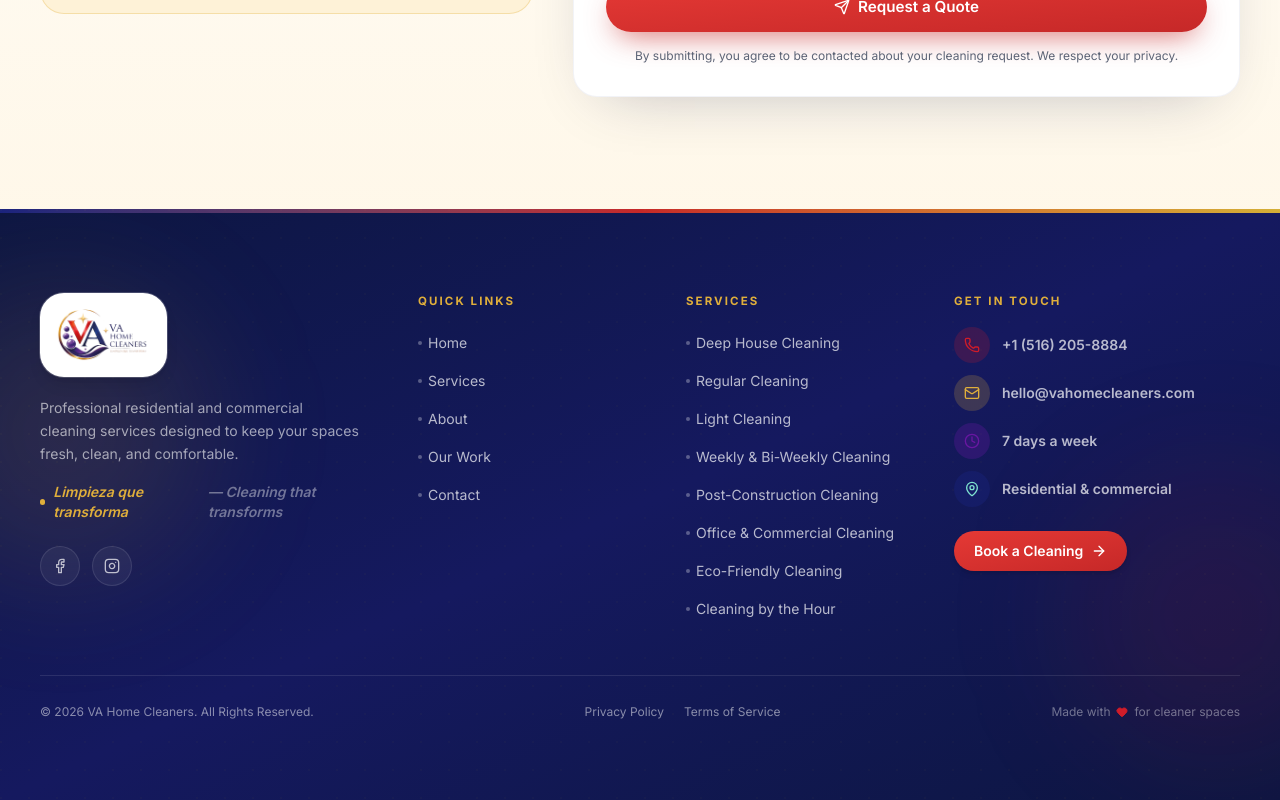
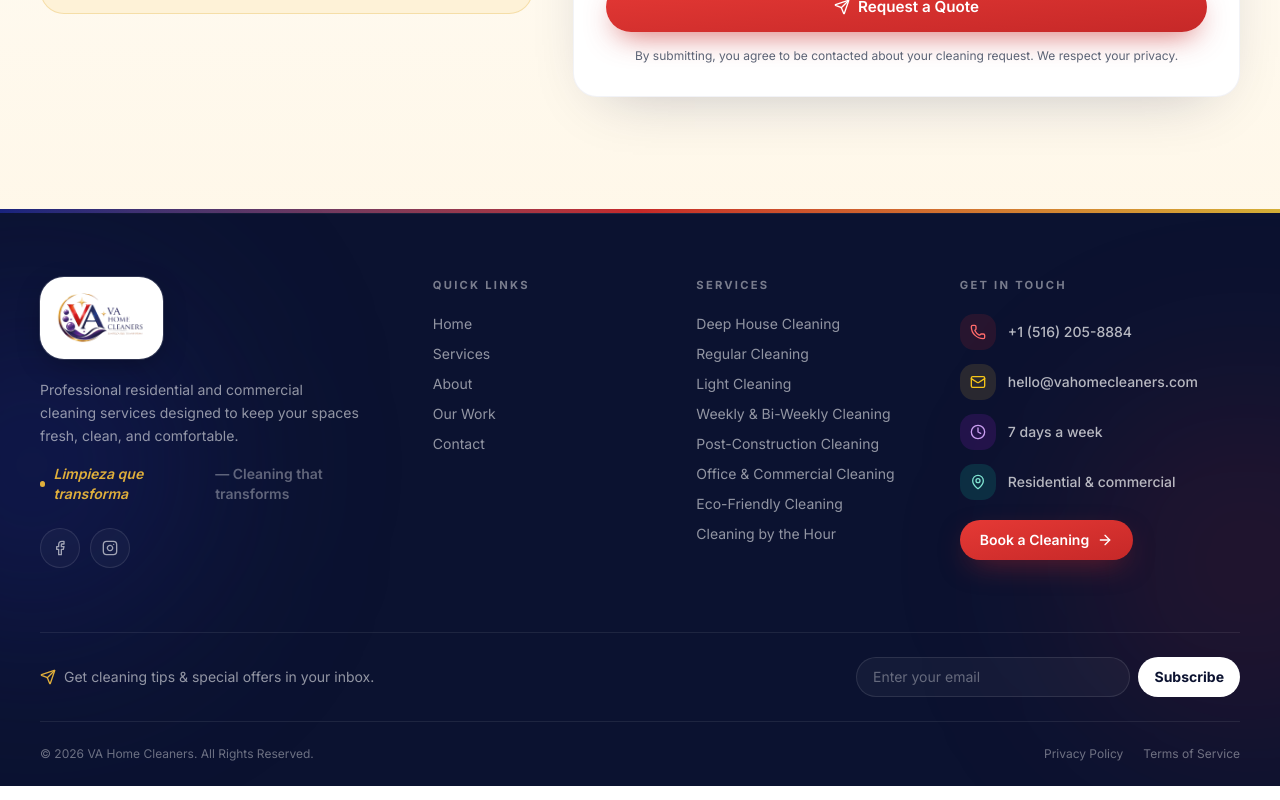
Before and after one commit to zaheerin2025/vahomes, a Next.js app: page / in a window 1280 px wide. Shown: the part 10020-10820 px from the top of the page. Built offline with nearby package versions, Linux system fonts and the light colour scheme.

Commit message:
05892ad1-354f-4742-8ba9-42b5343fdb5d

```diff
--- a/src/components/site/footer.tsx
+++ b/src/components/site/footer.tsx
@@ -2,7 +2,16 @@
 
 import * as React from "react";
 import Link from "next/link";
-import { Phone, Mail, Clock, ArrowRight, Facebook, Instagram, Heart, MapPin } from "lucide-react";
+import {
+  Phone,
+  Mail,
+  Clock,
+  ArrowRight,
+  Facebook,
+  Instagram,
+  MapPin,
+  Send,
+} from "lucide-react";
 import { Logo } from "@/components/brand/logo";
 import { SITE } from "@/lib/site";
 import { useI18n } from "@/lib/i18n/context";
@@ -30,33 +39,28 @@
   ];
 
   return (
-    <footer className="relative mt-auto overflow-hidden bg-gradient-to-br from-[#0D1642] via-[#15195F] to-[#0D1642] text-white">
+    <footer className="relative mt-auto overflow-hidden bg-[#0B1230] text-white">
       {/* top tricolor accent */}
       <div className="h-1 w-full bg-gradient-to-r from-[#1A237E] via-[#C62828] to-[#D4AF37]" />
 
+      {/* subtle top hairline glow */}
+      <div className="pointer-events-none absolute inset-x-0 top-1 h-px bg-gradient-to-r from-transparent via-white/10 to-transparent" />
+
       {/* glows */}
-      <div className="pointer-events-none absolute -left-20 top-20 h-72 w-72 rounded-full bg-gold/12 blur-3xl" />
-      <div className="pointer-events-none absolute -right-20 bottom-10 h-72 w-72 rounded-full bg-crimson/10 blur-3xl" />
-      {/* subtle dot pattern */}
-      <div
-        className="pointer-events-none absolute inset-0 opacity-[0.04]"
-        style={{
-          backgroundImage:
-            "radial-gradient(circle at 1px 1px, rgba(245,197,24,0.6) 1px, transparent 0)",
-          backgroundSize: "28px 28px",
-        }}
-      />
+      <div className="pointer-events-none absolute -left-32 top-24 h-80 w-80 rounded-full bg-[#1A237E]/40 blur-[100px]" />
+      <div className="pointer-events-none absolute -right-32 bottom-16 h-80 w-80 rounded-full bg-[#C62828]/15 blur-[100px]" />
 
-      <div className="relative mx-auto w-full max-w-7xl px-5 py-16 sm:px-8 lg:px-10 lg:py-20">
-        <div className="grid grid-cols-1 gap-10 lg:grid-cols-[1.5fr_1fr_1fr_1.3fr] lg:gap-12">
-          {/* ===== Brand column ===== */}
+      <div className="relative mx-auto w-full max-w-7xl px-5 sm:px-8 lg:px-10">
+        {/* ===== Top section: brand + link columns ===== */}
+        <div className="grid grid-cols-1 gap-12 py-14 lg:grid-cols-[1.6fr_1fr_1fr_1.3fr] lg:gap-12 lg:py-16">
+          {/* ----- Brand column ----- */}
           <div className="flex flex-col">
-            {/* Logo on a clean white brand card — keeps all logo colors visible */}
-            <div className="inline-flex w-fit items-center rounded-2xl bg-white p-4 shadow-lg ring-1 ring-white/20">
-              <Logo height={52} />
+            {/* Logo on a clean white brand card */}
+            <div className="inline-flex w-fit items-center rounded-2xl bg-white p-4 shadow-[0_8px_30px_-8px_rgba(0,0,0,0.4)] ring-1 ring-white/15">
+              <Logo height={50} />
             </div>
 
-            <p className="mt-5 max-w-xs text-sm leading-relaxed text-white/60">
+            <p className="mt-5 max-w-xs text-sm leading-relaxed text-white/55">
               {t("footer.description")}
             </p>
 
@@ -64,11 +68,13 @@
             <p className="mt-4 flex items-center gap-2 text-sm font-semibold italic text-gold">
               <span className="size-1.5 rounded-full bg-gold" />
               {SITE.tagline}
-              <span className="text-white/40">— {t("footer.taglineEn")}</span>
+              <span className="not-italic text-white/35">
+                — {t("footer.taglineEn")}
+              </span>
             </p>
 
             {/* Social */}
-            <div className="mt-6 flex items-center gap-3">
+            <div className="mt-6 flex items-center gap-2.5">
               {[
                 { icon: Facebook, label: "Facebook" },
                 { icon: Instagram, label: "Instagram" },
@@ -77,7 +83,7 @@
                   key={s.label}
                   href="#"
                   aria-label={s.label}
-                  className="grid size-10 place-items-center rounded-full border border-white/10 bg-white/5 text-white/70 transition-all hover:border-gold hover:bg-gold hover:text-navy"
+                  className="grid size-10 place-items-center rounded-full border border-white/10 bg-white/[0.03] text-white/60 transition-all hover:border-gold/50 hover:bg-gold hover:text-[#0B1230]"
                 >
                   <s.icon className="size-4" />
                 </a>
@@ -85,104 +91,126 @@
             </div>
           </div>
 
-          {/* ===== Quick Links ===== */}
-          <FooterCol title={t("footer.quickLinks")}>
+          {/* ----- Quick Links ----- */}
+          <FooterColumn title={t("footer.quickLinks")}>
             {navLinks.map((link) => (
-              <FooterLink key={link.href} href={link.href}>
+              <FooterTextLink key={link.href} href={link.href}>
                 {link.label}
-              </FooterLink>
+              </FooterTextLink>
             ))}
-          </FooterCol>
+          </FooterColumn>
 
-          {/* ===== Services ===== */}
-          <FooterCol title={t("footer.services")}>
+          {/* ----- Services ----- */}
+          <FooterColumn title={t("footer.services")}>
             {services.map((s) => (
-              <FooterLink key={s.href} href={s.href}>
+              <FooterTextLink key={s.href} href={s.href}>
                 {s.label}
-              </FooterLink>
+              </FooterTextLink>
             ))}
-          </FooterCol>
+          </FooterColumn>
 
-          {/* ===== Contact + CTA ===== */}
-          <FooterCol title={t("footer.getInTouch")}>
-            <li>
-              <a
+          {/* ----- Contact column ----- */}
+          <div>
+            <FooterHeading>{t("footer.getInTouch")}</FooterHeading>
+
+            <div className="mt-5 flex flex-col gap-3.5">
+              <ContactRow
+                icon={Phone}
+                accent="crimson"
                 href={SITE.phoneHref}
-                className="group flex items-center gap-3 text-sm text-white/70 transition-colors hover:text-white"
-              >
-                <span className="grid size-9 place-items-center rounded-full bg-crimson/20 text-crimson transition-colors group-hover:bg-crimson group-hover:text-white">
-                  <Phone className="size-4" />
-                </span>
-                <span className="font-semibold">{SITE.phone}</span>
-              </a>
-            </li>
-            <li>
-              <a
+                label={SITE.phone}
+              />
+              <ContactRow
+                icon={Mail}
+                accent="gold"
                 href={`mailto:${SITE.email}`}
-                className="group flex items-center gap-3 text-sm text-white/70 transition-colors hover:text-white"
-              >
-                <span className="grid size-9 place-items-center rounded-full bg-gold/20 text-gold transition-colors group-hover:bg-gold group-hover:text-navy">
-                  <Mail className="size-4" />
-                </span>
-                <span className="font-semibold">{SITE.email}</span>
-              </a>
-            </li>
-            <li className="flex items-center gap-3 text-sm text-white/70">
-              <span className="grid size-9 place-items-center rounded-full bg-purple/30 text-purple">
-                <Clock className="size-4" />
-              </span>
-              <span className="font-semibold">{t("footer.daysWeek")}</span>
-            </li>
-            <li className="flex items-center gap-3 text-sm text-white/70">
-              <span className="grid size-9 place-items-center rounded-full bg-[#1A237E]/40 text-[#7FE3D0]">
-                <MapPin className="size-4" />
-              </span>
-              <span className="font-semibold">{t("footer.serviceArea")}</span>
-            </li>
-            <li className="pt-3">
+                label={SITE.email}
+              />
+              <ContactRow
+                icon={Clock}
+                accent="purple"
+                label={t("footer.daysWeek")}
+              />
+              <ContactRow
+                icon={MapPin}
+                accent="teal"
+                label={t("footer.serviceArea")}
+              />
+            </div>
+
+            {/* Book CTA */}
             <Link
               href="/book"
-                className="group inline-flex items-center gap-2 rounded-full bg-gradient-to-br from-[#E53935] to-[#C62828] px-5 py-2.5 text-sm font-semibold text-white shadow-md transition-transform hover:-translate-y-0.5"
+              className="group mt-5 inline-flex items-center gap-2 rounded-full bg-gradient-to-br from-[#E53935] to-[#C62828] px-5 py-2.5 text-sm font-semibold text-white shadow-[0_10px_30px_-10px_rgba(198,40,40,0.6)] transition-transform hover:-translate-y-0.5"
             >
               {t("footer.bookCta")}
               <ArrowRight className="size-4 transition-transform group-hover:translate-x-1" />
             </Link>
-            </li>
-          </FooterCol>
+          </div>
+        </div>
+
+        {/* ===== Newsletter strip (subtle, professional) ===== */}
+        <div className="flex flex-col items-center justify-between gap-4 border-t border-white/[0.08] py-6 sm:flex-row">
+          <p className="flex items-center gap-2 text-sm text-white/55">
+            <Send className="size-4 text-gold" />
+            {t("footer.newsletterText")}
+          </p>
+          <form
+            className="flex w-full max-w-sm items-center gap-2"
+            onSubmit={(e) => e.preventDefault()}
+          >
+            <input
+              type="email"
+              placeholder={t("footer.emailPlaceholder")}
+              aria-label={t("footer.emailPlaceholder")}
+              className="h-10 flex-1 rounded-full border border-white/10 bg-white/[0.04] px-4 text-sm text-white placeholder:text-white/35 focus:border-gold/50 focus:outline-none focus:ring-1 focus:ring-gold/30"
+            />
+            <button
+              type="submit"
+              className="h-10 shrink-0 rounded-full bg-white px-4 text-sm font-bold text-[#0B1230] transition-colors hover:bg-gold"
+            >
+              {t("footer.subscribe")}
+            </button>
+          </form>
         </div>
 
         {/* ===== Bottom bar ===== */}
-        <div className="mt-14 flex flex-col items-center justify-between gap-4 border-t border-white/10 pt-7 sm:flex-row">
-          <p className="text-xs text-white/50">
+        <div className="flex flex-col items-center justify-between gap-3 border-t border-white/[0.08] py-6 text-center sm:flex-row sm:text-left">
+          <p className="text-xs text-white/40">
             &copy; {new Date().getFullYear()} VA Home Cleaners.{" "}
             {t("footer.rights")}
           </p>
           <div className="flex items-center gap-5">
             <Link
               href="#"
-              className="text-xs text-white/50 transition-colors hover:text-gold"
+              className="text-xs text-white/40 transition-colors hover:text-gold"
             >
               {t("footer.privacy")}
             </Link>
             <Link
               href="#"
-              className="text-xs text-white/50 transition-colors hover:text-gold"
+              className="text-xs text-white/40 transition-colors hover:text-gold"
             >
               {t("footer.terms")}
             </Link>
           </div>
-          <p className="flex items-center gap-1.5 text-xs text-white/40">
-            {t("footer.madeWith")}{" "}
-            <Heart className="size-3 fill-crimson text-crimson" />{" "}
-            {t("footer.madeFor")}
-          </p>
         </div>
       </div>
     </footer>
   );
 }
 
-function FooterCol({
+/* ===== Sub-components ===== */
+
+function FooterHeading({ children }: { children: React.ReactNode }) {
+  return (
+    <h3 className="text-[0.7rem] font-bold uppercase tracking-[0.2em] text-white/45">
+      {children}
+    </h3>
+  );
+}
+
+function FooterColumn({
   title,
   children,
 }: {
@@ -191,15 +219,17 @@
 }) {
   return (
     <div>
-      <h3 className="text-[0.72rem] font-bold uppercase tracking-[0.18em] text-gold">
-        {title}
-      </h3>
-      <ul className="mt-4 flex flex-col gap-3">{children}</ul>
+      <FooterHeading>{title}</FooterHeading>
+      <nav className="mt-5 flex flex-col gap-2.5">{children}</nav>
     </div>
   );
 }
 
-function FooterLink({
+/**
+ * Clean professional text link — NO bullet dots.
+ * Uses a subtle underline-on-hover with smooth color transition.
+ */
+function FooterTextLink({
   href,
   children,
 }: {
@@ -207,14 +237,47 @@
   children: React.ReactNode;
 }) {
   return (
-    <li>
     <Link
       href={href}
-        className="group inline-flex items-center gap-1.5 text-sm text-white/70 transition-colors hover:text-gold"
+      className="group inline-flex w-fit items-center text-sm text-white/55 transition-colors hover:text-white"
     >
-        <span className="size-1 rounded-full bg-white/30 transition-colors group-hover:bg-gold" />
+      <span className="relative">
         {children}
+        <span className="absolute -bottom-0.5 left-0 h-px w-0 bg-gold transition-all duration-300 group-hover:w-full" />
+      </span>
     </Link>
-    </li>
   );
 }
+
+const ACCENT_BG: Record<string, string> = {
+  crimson: "bg-[#C62828]/15 text-[#FF6B6B]",
+  gold: "bg-[#D4AF37]/15 text-[#F5C518]",
+  purple: "bg-[#6A1B9A]/25 text-[#C99EF0]",
+  teal: "bg-[#0E9F8E]/20 text-[#7FE3D0]",
+};
+
+function ContactRow({
+  icon: Icon,
+  accent,
+  href,
+  label,
+}: {
+  icon: typeof Phone;
+  accent: "crimson" | "gold" | "purple" | "teal";
+  href?: string;
+  label: string;
+}) {
+  const content = (
+    <div className="group flex items-center gap-3">
+      <span
+        className={`grid size-9 shrink-0 place-items-center rounded-lg ${ACCENT_BG[accent]} transition-transform group-hover:scale-105`}
+      >
+        <Icon className="size-4" />
+      </span>
+      <span className="text-sm font-medium text-white/70 transition-colors group-hover:text-white">
+        {label}
+      </span>
+    </div>
+  );
+  return href ? <a href={href}>{content}</a> : content;
+}
--- a/src/components/site/header.tsx
+++ b/src/components/site/header.tsx
@@ -140,7 +140,7 @@
               ) : null}
             </Link>
 
-            {/* Services dropdown trigger */}
+            {/* Services dropdown trigger — panel is rendered separately below for full-width centering */}
             <div
               className="relative"
               onMouseEnter={openServices}
@@ -152,7 +152,6 @@
                 onClick={() => (servicesOpen ? closeServices(0) : openServices())}
                 label={t("nav.services")}
               />
-              <ServicesMegaMenu isOpen={servicesOpen} onClose={() => closeServices(0)} />
             </div>
 
             {navLinks.map((link) => (
@@ -210,6 +209,9 @@
           </div>
         </div>
       </header>
+
+      {/* Services mega-menu — rendered as a sibling so it can span full viewport width */}
+      <ServicesMegaMenu isOpen={servicesOpen} onClose={() => closeServices(0)} />
 
       {/* Mobile menu */}
       <AnimatePresence>
--- a/src/lib/i18n/translations.ts
+++ b/src/lib/i18n/translations.ts
@@ -242,6 +242,9 @@
     "footer.terms": "Terms of Service",
     "footer.madeWith": "Made with",
     "footer.madeFor": "for cleaner spaces",
+    "footer.newsletterText": "Get cleaning tips & special offers in your inbox.",
+    "footer.emailPlaceholder": "Enter your email",
+    "footer.subscribe": "Subscribe",
 
     // ===== Booking page =====
     "book.eyebrow": "Book a Cleaning",
@@ -576,6 +579,9 @@
     "footer.terms": "Términos de Servicio",
     "footer.madeWith": "Hecho con",
     "footer.madeFor": "para espacios más limpios",
+    "footer.newsletterText": "Recibe consejos de limpieza y ofertas especiales en tu correo.",
+    "footer.emailPlaceholder": "Ingresa tu correo",
+    "footer.subscribe": "Suscribir",
 
     // ===== Booking page =====
     "book.eyebrow": "Reservar Limpieza",
```
Also changed, not shown: src/components/site/services-mega-menu.tsx (+34 -24 lines), 1 other file (tests, documents, lock files or other folders). Lines whose indentation alone changed are shown as unchanged.
